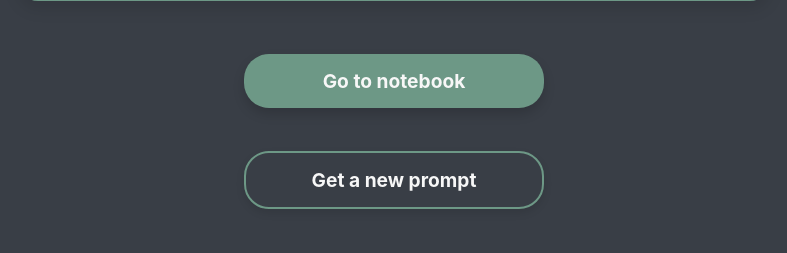
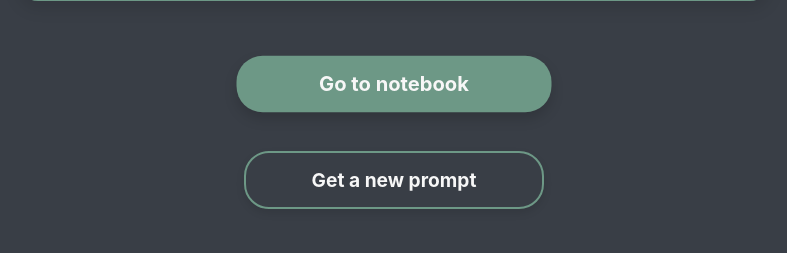
Before and after one commit to laotzee/simply-write, a Django app: page / in a window 1280 px wide, with the pointer over the restyled element. Shown: the part 378-631 px from the top of the page, without its empty margins (246-1033 px from the left). Run offline with Django 5.2, Linux system fonts and the light colour scheme; data that the repository does not hold is empty.

Commit message:
Change button animation

```diff
--- a/static/styles/components/_buttons.css
+++ b/static/styles/components/_buttons.css
@@ -15,9 +15,10 @@ button {
 }
 
 button:hover {
-    transform: translateY(-3px);
+    transform: translateY(-2px);
+    transform: scale(1.05);
     box-shadow: 0 6px 12px rgba(0,0,0,0.15);
-    animation: fadeIn 0.5s ease-out;
+
 }
 
 button:active {
```
